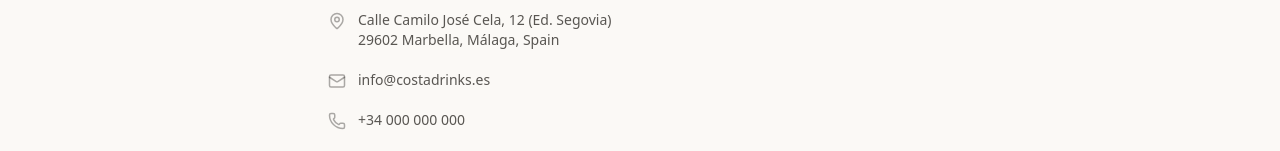
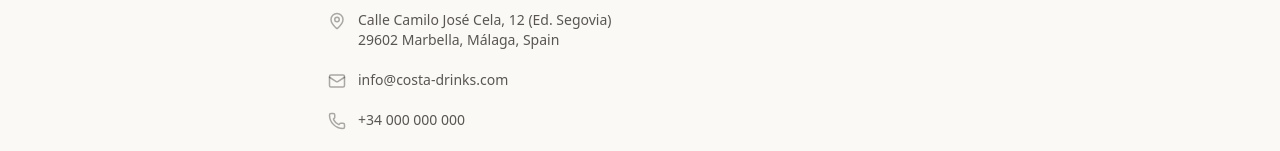
Before and after one commit to Zazo009/costa-drinks, a Next.js app: page /en/contact in a window 1280 px wide. Shown: the part 195-346 px from the top of the page. Built offline with nearby package versions, Linux system fonts and the light colour scheme; no server answers.

Commit message:
Fix contact page email to info@costa-drinks.com

```diff
--- a/src/app/[locale]/contact/page.tsx
+++ b/src/app/[locale]/contact/page.tsx
@@ -31,8 +31,8 @@ export default async function ContactPage() {
           </div>
           <div className="flex items-start gap-3">
             <Mail className="mt-0.5 flex-shrink-0 text-ink/35" size={18} />
-            <a href="mailto:info@costadrinks.es" className="text-sm text-ink/70 hover:underline">
-              info@costadrinks.es
+            <a href="mailto:info@costa-drinks.com" className="text-sm text-ink/70 hover:underline">
+              info@costa-drinks.com
             </a>
           </div>
           <div className="flex items-start gap-3">
```
